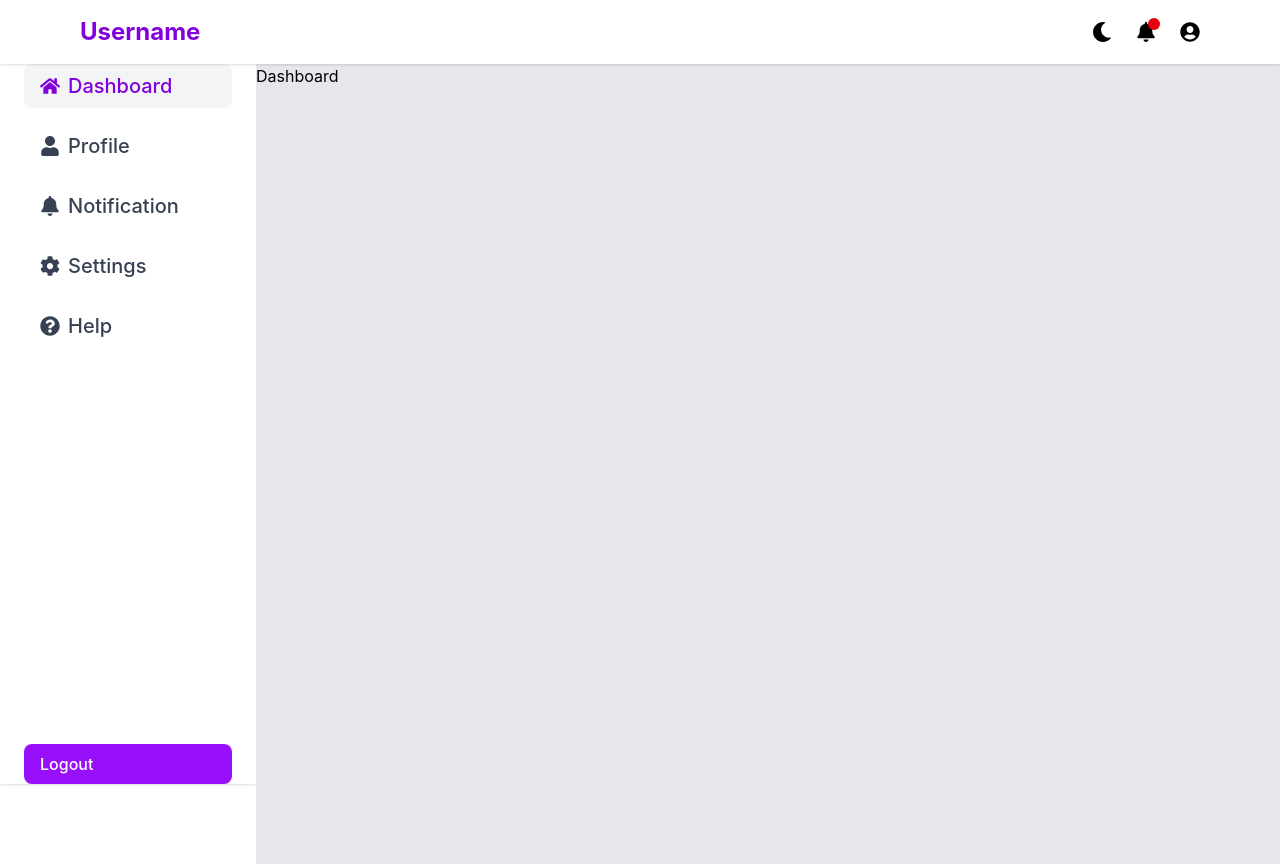
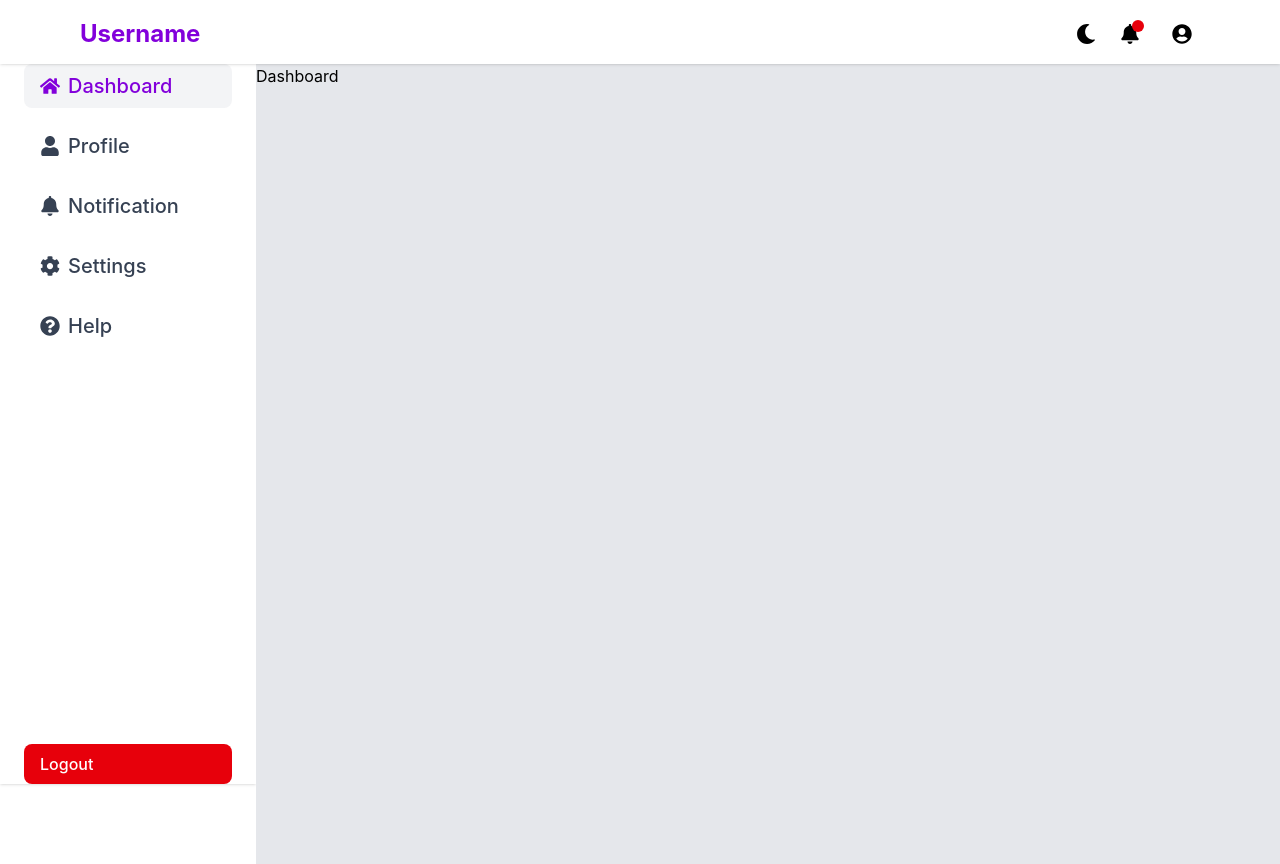
Before and after one commit to AmaanKhanGit/user-dashboard, a React (Vite) app: page / in a window 1280 px wide. Built offline with nearby package versions, Linux system fonts and the light colour scheme.

Commit message:
minimal changes

```diff
--- a/src/components/Layout/Button.jsx
+++ b/src/components/Layout/Button.jsx
@@ -1,5 +1,5 @@
-const Button = ({ children }) => {
-  return <div className="myBtn"> {children}</div>;
+const Button = ({ children, className }) => {
+  return <div className={`myBtn ${className}`}> {children}</div>;
 };
 
 export default Button;
--- /dev/null
+++ b/src/components/Layout/ProdileMane.jsx
@@ -0,0 +1,41 @@
+import { useState } from "react";
+import { FaUserCircle } from "react-icons/fa";
+import { Link } from "react-router-dom";
+
+const ProfileMenu = () => {
+  const [isOpen, setIsOpen] = useState(false);
+
+  return (
+    <div className="relative">
+      {/* Profile Icon */}
+      <button
+        onClick={() => setIsOpen((prev) => !prev)}
+        className="rounded-full p-2"
+      >
+        <FaUserCircle className=" cursor-pointer" />
+      </button>
+
+      {/* Dropdown */}
+      <div
+        className={`absolute right-0 mt-2 w-48 origin-top rounded-xl bg-white shadow-lg transition-all duration-300 ease-out
+          ${
+            isOpen
+              ? "translate-y-0 opacity-100 visible"
+              : "-translate-y-3 opacity-0 invisible"
+          }`}
+      >
+        <Link to="/profile">
+          <button className="w-full px-4 py-3 text-left rounded-xl hover:bg-gray-100 transition-colors cursor-pointer">
+            Profile
+          </button>
+        </Link>
+
+        <button className="w-full px-4 py-3 text-left text-red-600 rounded-xl hover:bg-red-50 transition-colors cursor-pointer">
+          Logout
+        </button>
+      </div>
+    </div>
+  );
+};
+
+export default ProfileMenu;
--- a/src/components/Sidebar.jsx
+++ b/src/components/Sidebar.jsx
@@ -64,7 +64,7 @@ const Sidebar = ({ onClose, className }) => {
         })}
       </div>
 
-      <Button>Logout</Button>
+      <Button className="dangerBtn">Logout</Button>
     </div>
   );
 };
--- a/src/components/Topnav.jsx
+++ b/src/components/Topnav.jsx
@@ -1,4 +1,5 @@
-import { FaMoon, FaBell, FaUserCircle, FaBars } from "react-icons/fa";
+import { FaMoon, FaBell, FaBars } from "react-icons/fa";
+import ProfileMenu from "./Layout/ProdileMane";
 const Topnav = ({ onClose }) => {
   return (
     <div className=" shadow sticky top-0 z-20 bg-white h-16 ">
@@ -8,15 +9,17 @@ const Topnav = ({ onClose }) => {
           onClick={onClose}
           className="text-xl cursor-pointer sm:hidden"
         />
-        <div className="flex items-center gap-3 sm:gap-6">
-          <FaMoon className="text-xl cursor-pointer" />
+        <div className="flex items-center gap-3 sm:gap-6 text-xl">
+          <FaMoon className=" cursor-pointer" />
+
           <div className="relative inline-flex">
             <div className=" text-center disabled:shadow-none">
-              <FaBell className="text-xl cursor-pointer" />
+              <FaBell className=" cursor-pointer" />
             </div>
             <span className="absolute top-0.5 right-0.5 grid min-h-3 min-w-3 translate-x-2/4 -translate-y-2/4 place-items-center rounded-full bg-red-600 py-1 px-1 text-xs text-white"></span>
           </div>
-          <FaUserCircle className="text-xl cursor-pointer" />
+
+          <ProfileMenu />
         </div>
       </div>
     </div>
--- a/src/index.css
+++ b/src/index.css
@@ -8,7 +8,11 @@ body,
 
 @layer components {
   .myBtn {
-    @apply px-4 py-2 rounded-lg bg-purple-600 text-white font-medium hover:bg-purple-700 transition-colors duration-200;
+    @apply px-4 py-2 rounded-lg cursor-pointer  bg-purple-600 text-white font-medium hover:bg-purple-700 transition-colors duration-200;
+  }
+
+  .dangerBtn {
+    @apply bg-red-600  hover:bg-red-700;
   }
 
   .myContainer {
```
